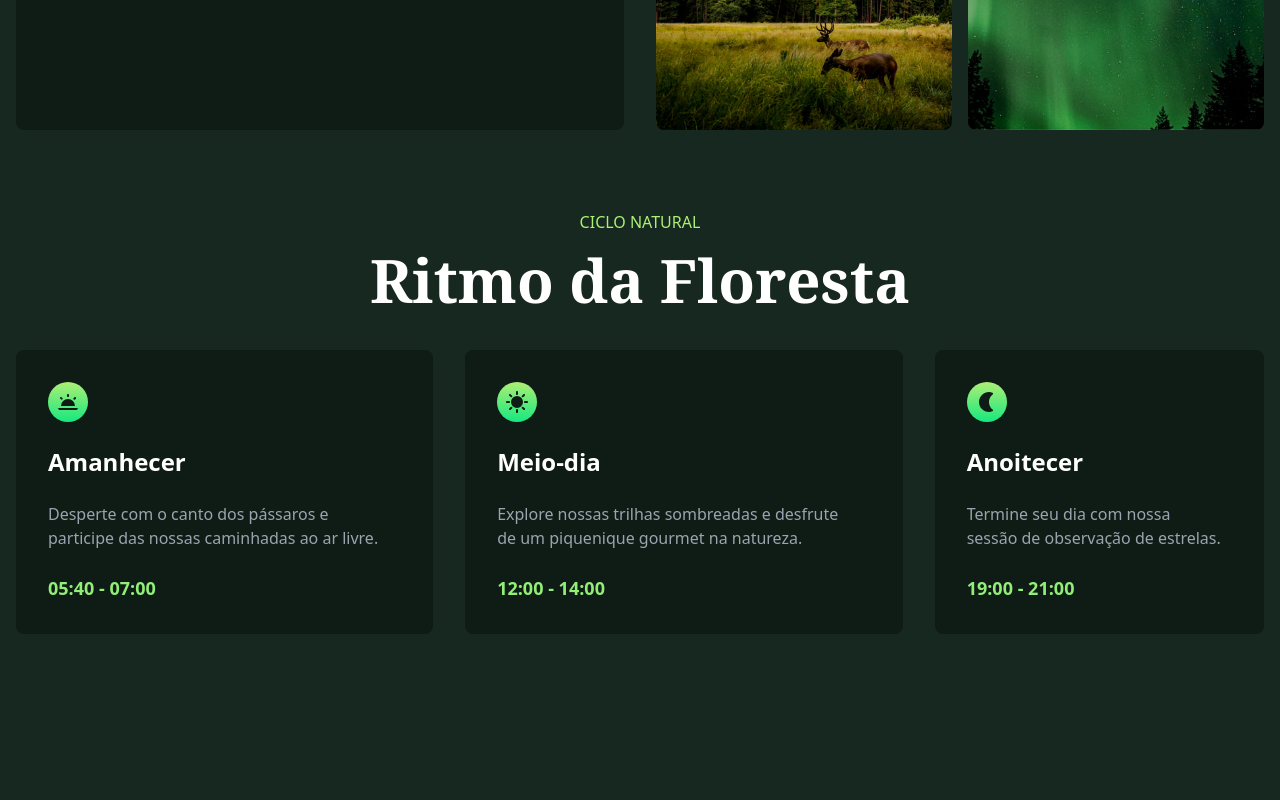
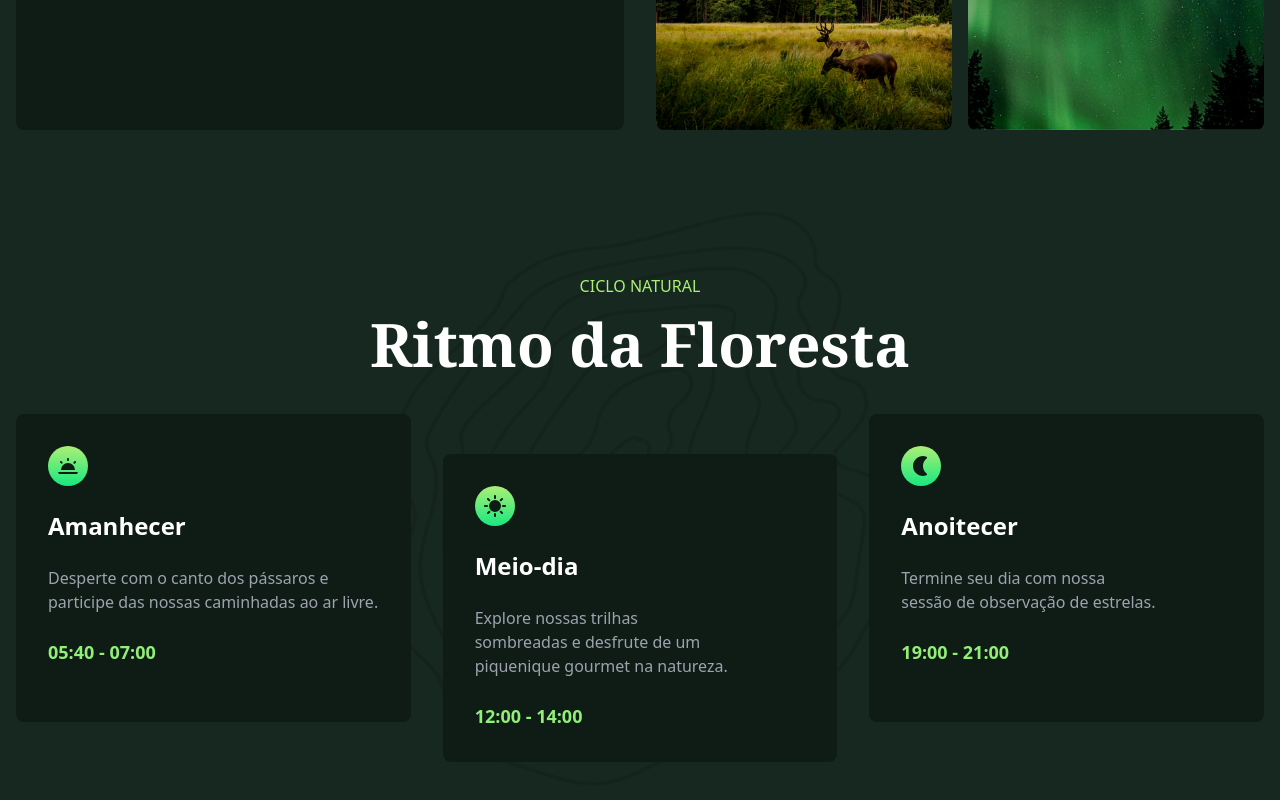
Before and after one commit to MauroFJ/forest-tailwind, a website: page src/index.html in a window 1280 px wide. Shown: the part 2895-3695 px from the top of the page. Before the commit the page ends 3529 px from the top, so only its background shows below. Drawn offline with Linux system fonts and the light colour scheme.

Commit message:
fix: finished animations and section ciclo

```diff
--- a/src/index.html
+++ b/src/index.html
@@ -144,26 +144,26 @@
     </div>
   </section>
 
-  <section id="ciclo" class="container">
+  <section id="ciclo" class="container bg-[url('./img/padrao.svg')] bg-no-repeat bg-contain bg-center py-16 mb-16">
     <div class="flex flex-col items-center">
       <p class="text-verde-claro2 uppercase mb-4">ciclo natural</p>
-      <h2 class="text-branco text-6xl font-serif font-semibold text-balance mb-10">Ritmo da Floresta</h2>
+      <h2 class="text-branco text-6xl font-serif font-semibold text-balance">Ritmo da Floresta</h2>
     </div>
 
     <div class="flex gap-8 *:bg-verde-escuro *:rounded-lg *:p-8">
-      <div class="space-y-6">
+      <div class="space-y-6 mt-10 flex-1 hover:-translate-y-2 transition-all">
         <img class="bg-gradient-to-b from-verde-claro2 to-verde rounded-full p-2 size-10" src="img/manha.svg" alt="">
         <h2 class="text-branco text-2xl font-semibold">Amanhecer</h2>
         <p class="text-gray-400 text-balance mb-8">Desperte com o canto dos pássaros e participe das nossas caminhadas ao ar livre.</p>
         <span class="text-verde-claro text-lg mt-4 font-semibold inline-block">05:40 - 07:00</span>
       </div>
-      <div class="space-y-6">
+      <div class="space-y-6 mt-10 flex-1 translate-y-10 hover:translate-y-8 transition-all">
         <img class="bg-gradient-to-b from-verde-claro2 to-verde rounded-full p-2 size-10" src="img/dia.svg" alt="">
         <h2 class="text-branco text-2xl font-semibold">Meio-dia</h2>
         <p class="text-gray-400 text-balance mb-8">Explore nossas trilhas sombreadas e desfrute de um piquenique gourmet na natureza.</p>
         <span class="text-verde-claro text-lg mt-4 font-semibold inline-block">12:00 - 14:00</span>
       </div>
-      <div class="space-y-6">
+      <div class="space-y-6 mt-10 pb-20 flex-1 hover:-translate-y-2 transition-all">
         <img class="bg-gradient-to-b from-verde-claro2 to-verde rounded-full p-2 size-10" src="img/noite.svg" alt="">
         <h2 class="text-branco text-2xl font-semibold">Anoitecer</h2>
         <p class="text-gray-400 text-balance mb-8">Termine seu dia com nossa sessão de observação de estrelas.</p>
```
Also changed, not shown: src/output.css.
